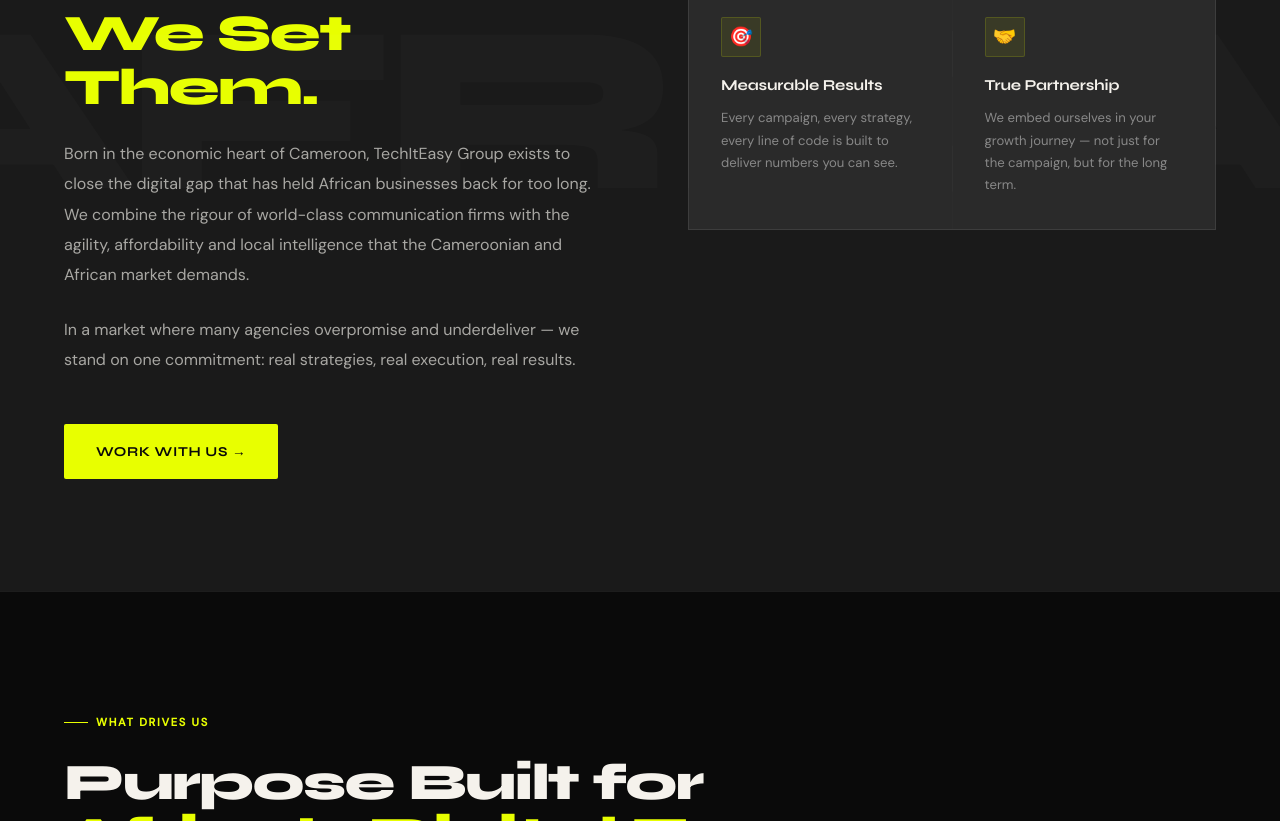
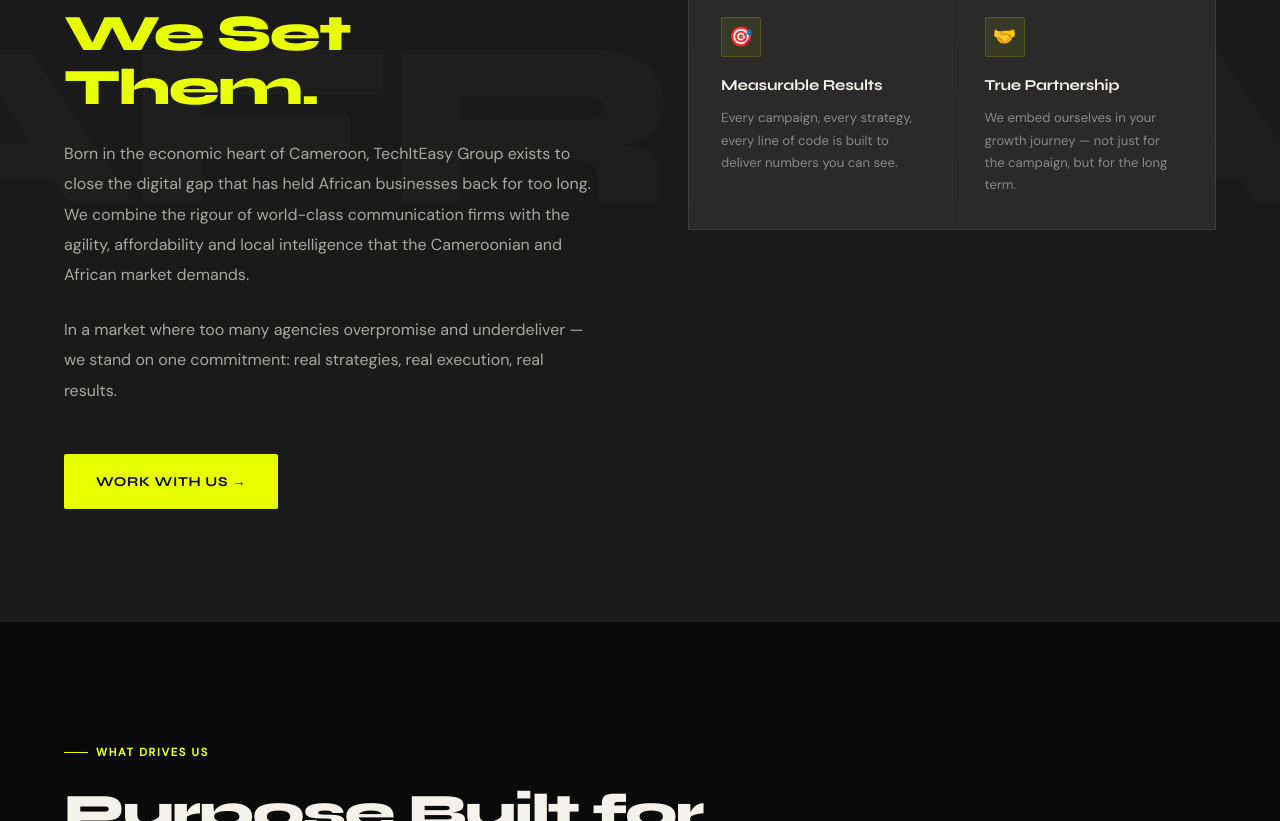
Before and after one commit to TECH-IT-EASY-PROJECTS/TIE-Website, a plain HTML site: page index.html in a window 1280 px wide. Shown: the part 1364-2185 px from the top of the page. Drawn offline with Linux system fonts and the light colour scheme.

```diff
--- a/techiteasy_website.html
+++ b/index.html
@@ -900,7 +900,7 @@
       <div class="section-tag">Who We Are</div>
       <h2 class="section-title">We Don't Follow<br>Digital Trends.<br><span class="title-accent">We Set Them.</span></h2>
       <p class="about-body">Born in the economic heart of Cameroon, TechItEasy Group exists to close the digital gap that has held African businesses back for too long. We combine the rigour of world-class communication firms with the agility, affordability and local intelligence that the Cameroonian and African market demands.</p>
-      <p class="about-body">In a market where many agencies overpromise and underdeliver — we stand on one commitment: real strategies, real execution, real results.</p>
+      <p class="about-body">In a market where too many agencies overpromise and underdeliver — we stand on one commitment: real strategies, real execution, real results.</p>
       <a href="#contact" class="btn-primary" style="margin-top:1.5rem; display:inline-flex;">Work With Us →</a>
     </div>
     <div class="about-right">
```
